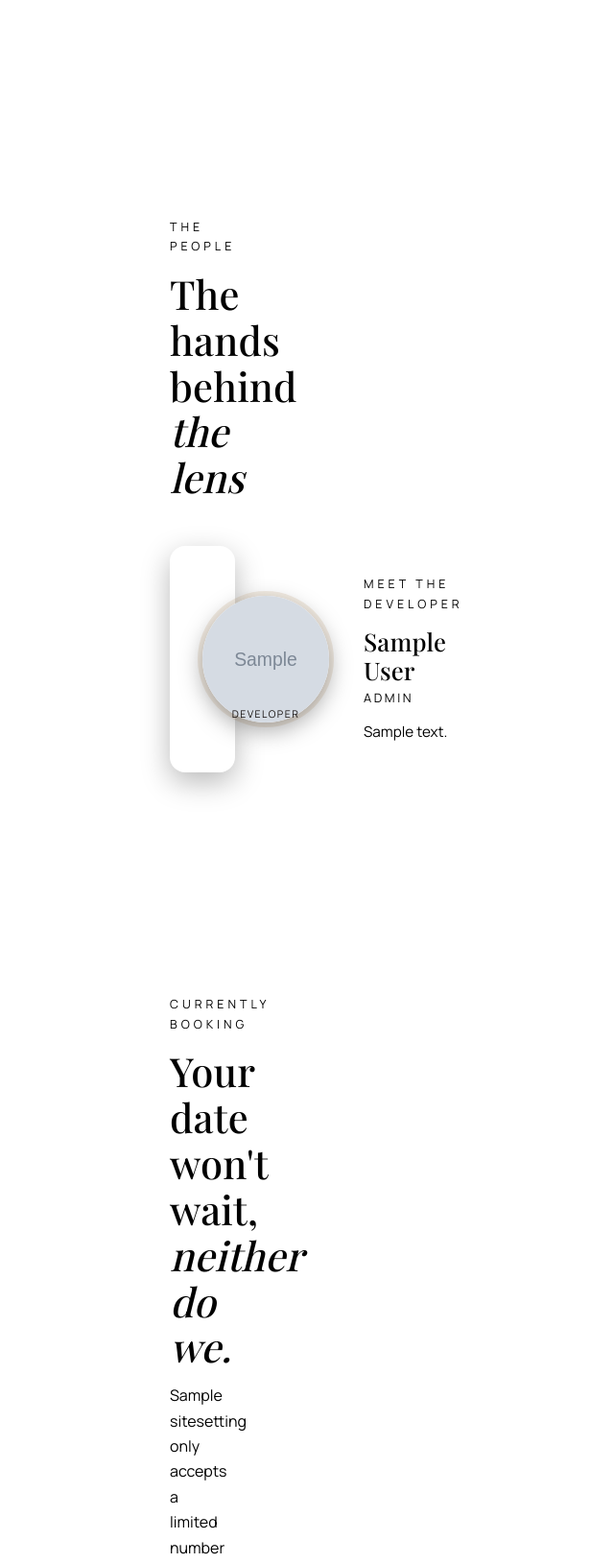
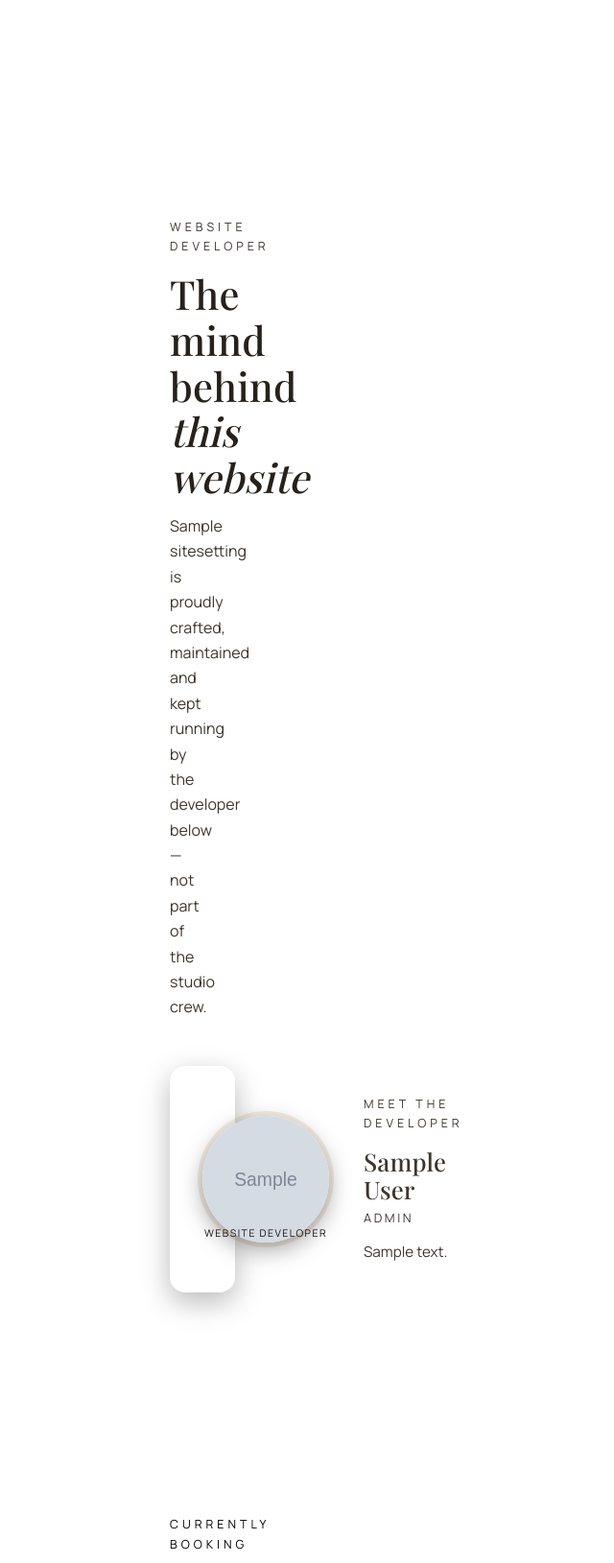
Before and after one commit to adtiyabhai01/studio, a Django app: page /about/ in a window 1280 px wide. Shown: the part 3903-5532 px from the top of the page at 96% size, without its empty margins (458-1098 px from the left). Run offline with Django 5.2, Linux system fonts and the light colour scheme; tables that the repository leaves empty hold one stand-in row (values such as "Sample post"); grey boxes marked "Sample" are stand-in pictures; parts of the project's set-up code (start-up, migrations or seed data) failed here and were passed over; some web fonts are replaced.

Commit message:
Split About page into separate Studio Team and Website Developer sections

```diff
--- a/myproject/static/css/base.css
+++ b/myproject/static/css/base.css
@@ -94,6 +94,7 @@ h1 em, h2 em, h3 em { font-style: italic; color: var(--gold-strong); }
 .eyebrow--gold { color: var(--gold); }
 
 .section-head { max-width: 640px; margin-bottom: 48px; }
+.section-head--center { margin-inline: auto; text-align: center; }
 .section-head--justify {
   max-width: none;
   display: flex;
--- a/myproject/templates/pages/about.html
+++ b/myproject/templates/pages/about.html
@@ -68,34 +68,14 @@
   </div>
 </section>
 
-{% if team_developer or team %}
+{% if team %}
 <section class="section section--pad" id="team">
   <div class="container">
     <header class="section-head reveal">
-      <p class="eyebrow eyebrow--gold">The people</p>
+      <p class="eyebrow eyebrow--gold">Studio Team</p>
       <h2 class="section-title">The hands behind <em>the lens</em></h2>
     </header>
 
-    {% if team_developer %}
-    <article class="team-dev reveal">
-      <div class="team-dev-photo">
-        {% if team_developer.photo %}
-          <img class="team-dev-img" src="{{ team_developer.photo.url }}" alt="{{ team_developer.name }}" loading="lazy">
-        {% else %}
-          <span class="team-dev-img team-dev-img--mono">{{ team_developer.name|slice:":1" }}</span>
-        {% endif %}
-        <span class="team-dev-badge">Developer</span>
-      </div>
-      <div class="team-dev-copy">
-        <p class="eyebrow eyebrow--gold">Meet the Developer</p>
-        <h3 class="team-dev-name">{{ team_developer.name }}</h3>
-        <p class="team-dev-role">{{ team_developer.role|default:"Developer" }}</p>
-        {% if team_developer.bio %}<p class="team-dev-bio">{{ team_developer.bio }}</p>{% endif %}
-      </div>
-    </article>
-    {% endif %}
-
-    {% if team %}
     <div class="team-grid">
       {% for member in team %}
         <article class="team-card reveal">
@@ -111,7 +91,35 @@
         </article>
       {% endfor %}
     </div>
-    {% endif %}
+  </div>
+</section>
+{% endif %}
+
+{% if team_developer %}
+<section class="section section--pad section--alt" id="developer">
+  <div class="container">
+    <header class="section-head section-head--center reveal">
+      <p class="eyebrow eyebrow--gold">Website Developer</p>
+      <h2 class="section-title">The mind behind <em>this website</em></h2>
+      <p class="section-sub">{{ site.brand_name }} is proudly crafted, maintained and kept running by the developer below — not part of the studio crew.</p>
+    </header>
+
+    <article class="team-dev reveal">
+      <div class="team-dev-photo">
+        {% if team_developer.photo %}
+          <img class="team-dev-img" src="{{ team_developer.photo.url }}" alt="{{ team_developer.name }}" loading="lazy">
+        {% else %}
+          <span class="team-dev-img team-dev-img--mono">{{ team_developer.name|slice:":1" }}</span>
+        {% endif %}
+        <span class="team-dev-badge">Website Developer</span>
+      </div>
+      <div class="team-dev-copy">
+        <p class="eyebrow eyebrow--gold">Meet the Developer</p>
+        <h3 class="team-dev-name">{{ team_developer.name }}</h3>
+        <p class="team-dev-role">{{ team_developer.role|default:"Developer" }}</p>
+        {% if team_developer.bio %}<p class="team-dev-bio">{{ team_developer.bio }}</p>{% endif %}
+      </div>
+    </article>
   </div>
 </section>
 {% endif %}
```
